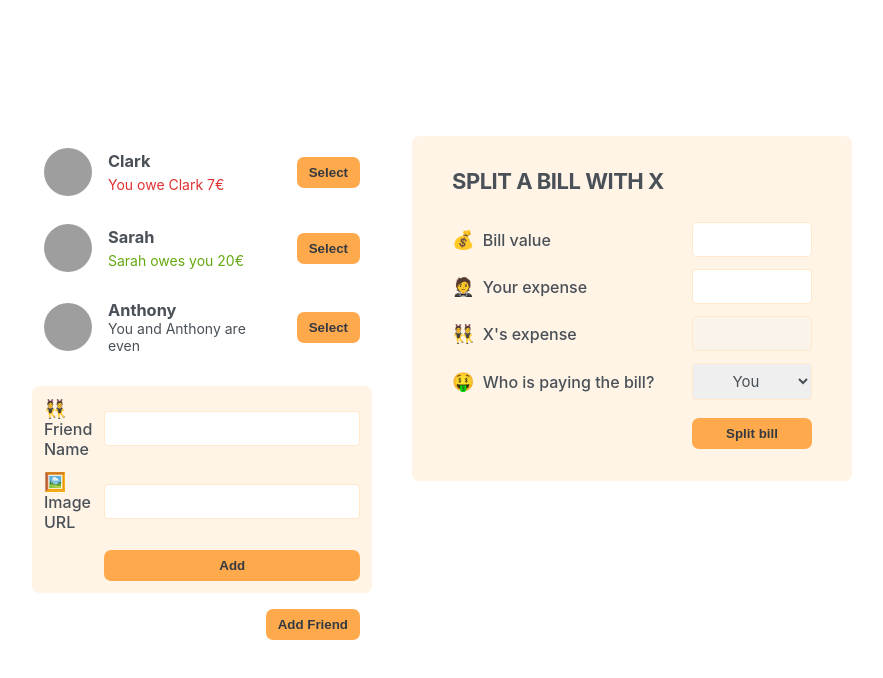
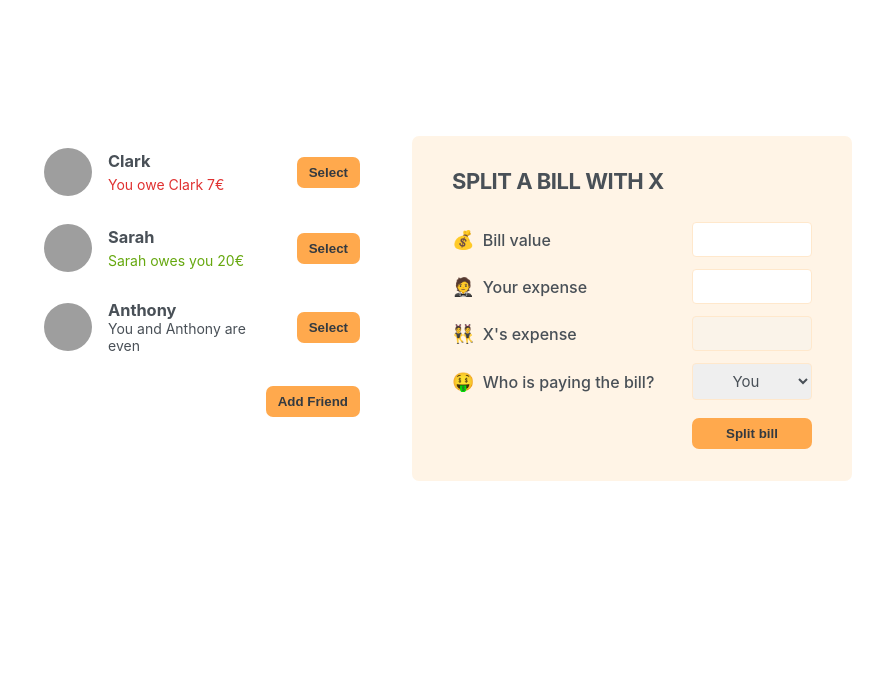
Before and after one commit to grayfox06/react-bill-splitter, a React (Create React App) app: page / in a window 1280 px wide. Shown: the top 678 px of the page, without its empty margins (198-1081 px from the left). Built offline with nearby package versions, Linux system fonts and the light colour scheme; grey boxes are pictures that could not be loaded; the HTML template or start-up script is replaced by a standard one.

Commit message:
Displaying the New Friend Form

```diff
--- a/src/App.js
+++ b/src/App.js
@@ -1,3 +1,5 @@
+import { useState } from 'react';
+
 const initialFriends = [
   {
     id: 118836,
@@ -19,13 +21,29 @@
   },
 ];
 
+function Button({ children, onClick }) {
+  return (
+    <button className='button' onClick={onClick}>
+      {children}
+    </button>
+  );
+}
+
 export default function App() {
+  const [showAddFriend, setShowAddFriend] = useState(false);
+
+  function handleShowAddFriend() {
+    setShowAddFriend((show) => !show);
+  }
+
   return (
     <div className='app'>
       <div className='sidebar'>
         <FriendsList />
-        <FormAddFriend />
-        <Button>Add Friend</Button>
+        {showAddFriend && <FormAddFriend />}
+        <Button onClick={handleShowAddFriend}>
+          {showAddFriend ? 'Close' : 'Add Friend'}
+        </Button>
       </div>
 
       <FormSplitBill />
@@ -68,10 +86,6 @@
   );
 }
 
-function Button({ children }) {
-  return <button className='button'>{children}</button>;
-}
-
 function FormAddFriend() {
   return (
     <form className='form-add-friend'>
```
